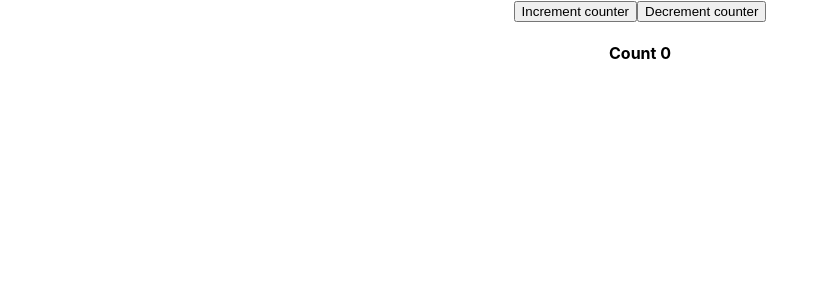
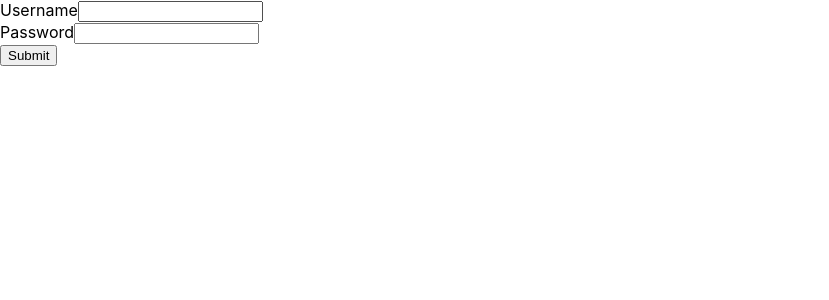
Before and after one commit to kumari-shikha/react-UT-IT, a React (Create React App) app: page / in a window 1280 px wide. Shown: the top 300 px of the page, without its empty margins (0-829 px from the left). Built offline with nearby package versions, Linux system fonts and the light colour scheme.

Commit message:
form test suite

```diff
--- a/package.json
+++ b/package.json
@@ -6,6 +6,7 @@
     "@testing-library/jest-dom": "^5.17.0",
     "@testing-library/react": "^13.4.0",
     "@testing-library/user-event": "^13.5.0",
+    "jest": "^27.5.1",
     "react": "^18.3.1",
     "react-dom": "^18.3.1",
     "react-scripts": "5.0.1",
@@ -34,5 +35,8 @@
       "last 1 firefox version",
       "last 1 safari version"
     ]
+  },
+  "devDependencies": {
+    "prettier": "^3.0.0-alpha.6"
   }
 }
--- a/src/App.js
+++ b/src/App.js
@@ -1,15 +1,30 @@
-import './App.css';
-import { useState } from 'react';
+import "./App.css";
 
-function App() {
-  const [counter, setCounter] = useState(0);
+function App({ onSubmit = () => {} }) {
+
+  function handleSubmit(event) {
+    event.preventDefault();
+    const { username, password } = event.target.elements;
+
+    onSubmit({
+      username: username.value,
+      password: password.value,
+    });
+  }
   return (
-    <div className="App">
-
-      <button id="increment" onClick={() => setCounter(count => count+1)}>Increment counter</button>
-      <button id="decrement" onClick={() => setCounter(count => count >0 ? count-1 : count)}>Decrement counter</button>
-      <h4 id="counter">Count {counter}</h4>
-    </div>
+    <form onSubmit={handleSubmit}>
+      <div>
+        <label htmlFor="username-field">Username</label>
+        <input id="username-field" name="username" type="text" />
+      </div>
+      <div>
+        <label htmlFor="password-field">Password</label>
+        <input id="password-field" name="password" type="password" />
+      </div>
+      <div>
+        <button type="submit">Submit</button>
+      </div>
+    </form>
   );
 }
 
--- a/src/index.js
+++ b/src/index.js
@@ -5,9 +5,15 @@ import App from './App';
 import reportWebVitals from './reportWebVitals';
 
 const root = ReactDOM.createRoot(document.getElementById('root'));
+
+const handleFormSubmit = ({username}) => {
+  alert(`form submitted for user ${username}`);
+}
 root.render(
   <React.StrictMode>
-    <App />
+   <App
+      onSubmit={handleFormSubmit}
+    />
   </React.StrictMode>
 );
 
@@ -15,3 +21,5 @@ root.render(
 // to log results (for example: reportWebVitals(console.log))
 // or send to an analytics endpoint. Learn more: https://bit.ly/CRA-vitals
 reportWebVitals();
+
+export {handleFormSubmit}
```
Also changed, not shown: 2 other files (tests, documents, lock files or other folders).
